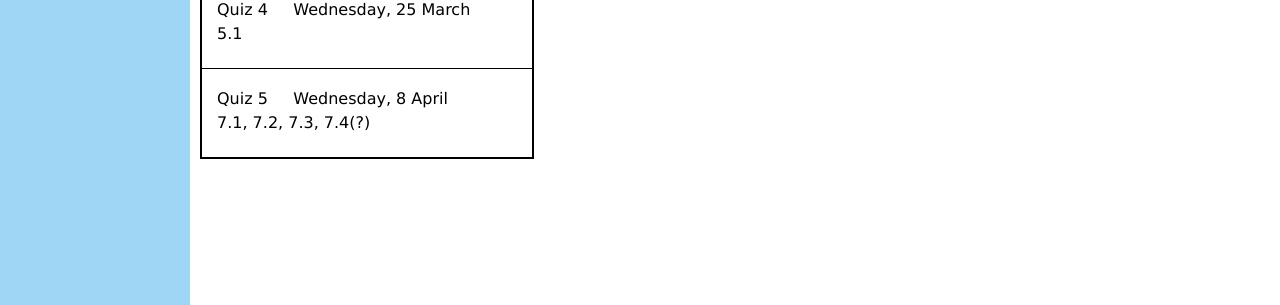
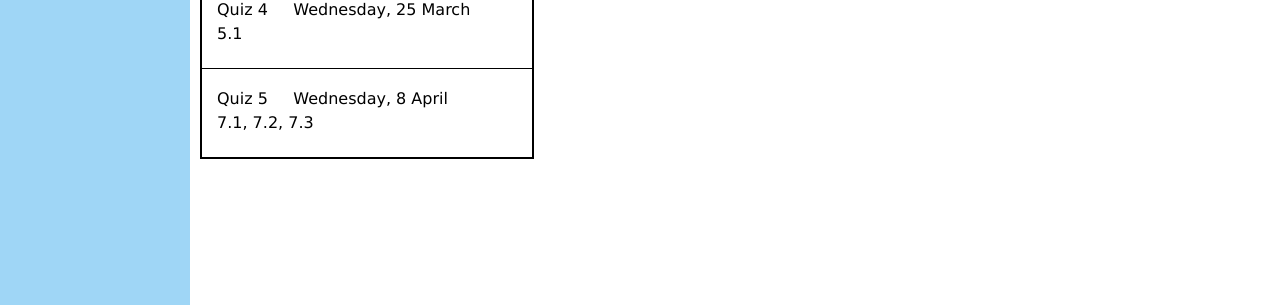
Before and after one commit to blackcurrantpi/ode, a Jekyll site: the page built from quizzes.md, in a window 1280 px wide. Shown: the part 480-785 px from the top of the page. Built offline with Jekyll 4.4.1, drawn with Linux system fonts in a browser that asks for light colours; some of the changed lines change nothing that is shown.

Commit message:
upd after 7p3p1

```diff
--- a/_data/daily.yml
+++ b/_data/daily.yml
@@ -166,13 +166,13 @@
   description: Operational properties of Laplace transform
   chapter: 7.3
 
-# - name: Monday 6 April
-#   description: Operational properties of Laplace transform
-#   chapter: 7.3
+- name: Monday 6 April
+  description: Operational properties of Laplace transform
+  chapter: 7.3
 
-# - name: Wednesday 8 April
-#   description: Quiz 5, Operational properties of Laplace transform
-#   chapter: 7.3
+- name: Wednesday 8 April
+  description: Quiz 5, Operational properties of Laplace transform
+  chapter: 7.4
 
 # - name: Friday 14 November
 #   description: Operational properties of Laplace transform
--- a/_data/quizzes.yml
+++ b/_data/quizzes.yml
@@ -32,7 +32,7 @@
 - name: Quiz 5
   date: Wednesday, 8 April
   # info: <b>in class</b>
-  info: 7.1, 7.2, 7.3, 7.4(?)
+  info: 7.1, 7.2, 7.3
 
 # - name: Quiz 6
 #   date: Wednesday, 12 November
```
